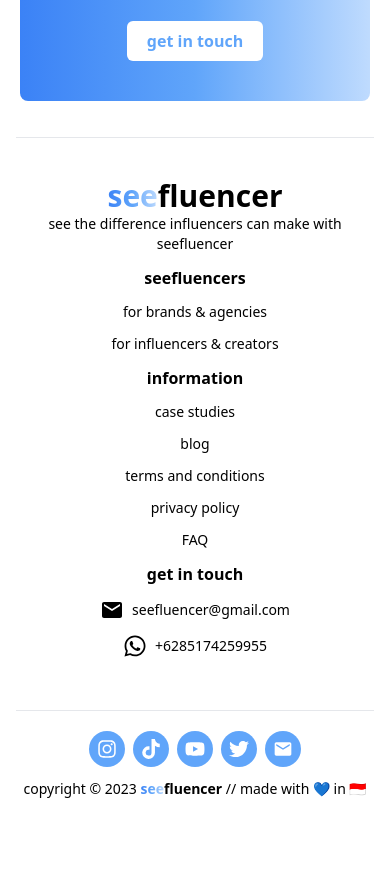
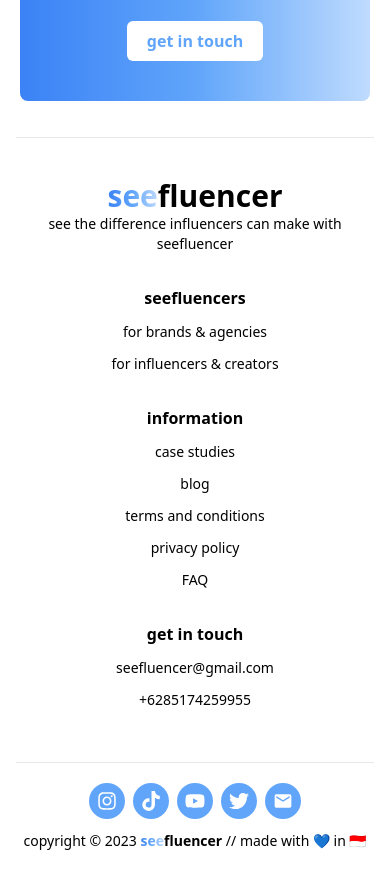
Before and after one commit to joylodra/seefluencer, a Next.js app: page / in a window 390 px wide. Shown: the part 2120-3007 px from the top of the page. Before the commit the page ends 2955 px from the top, so only its background shows below. Built offline with nearby package versions, Linux system fonts and the light colour scheme.

Commit message:
Fixed footer

```diff
--- a/app/components/Footer/Footer.tsx
+++ b/app/components/Footer/Footer.tsx
@@ -13,7 +13,7 @@ import { MdEmail } from "react-icons/md";
 const Footer = () => {
   return (
     <footer className="flex flex-col p-4 mx-auto max-w-5xl gap-3 z-30 relative">
-      <div className="grid grid-cols-1 text-center md:text-left md:grid-cols-4 gap-3 border-t py-10">
+      <div className="grid grid-cols-1 text-center md:text-left md:grid-cols-4 gap-8 md:gap-3 border-t py-10">
         <div>
           <Link className="text-3xl font-bold" href="/">
             <span className="bg-gradient-to-r from-blue-500 via-blue-400 to-blue-200 inline-block text-transparent bg-clip-text">
@@ -88,11 +88,13 @@ const Footer = () => {
           <h3 className="font-bold">get in touch</h3>
 
           <p className="flex flex-row gap-2 items-center text-sm">
-            <MdEmail size={24} /> seefluencer@gmail.com
+            {/* <MdEmail size={24} />  */}
+            seefluencer@gmail.com
           </p>
 
           <p className="flex flex-row gap-2 items-center text-sm">
-            <FaWhatsapp size={24} /> +6285174259955
+            {/* <FaWhatsapp size={24} />  */}
+            +6285174259955
           </p>
         </div>
       </div>
```
